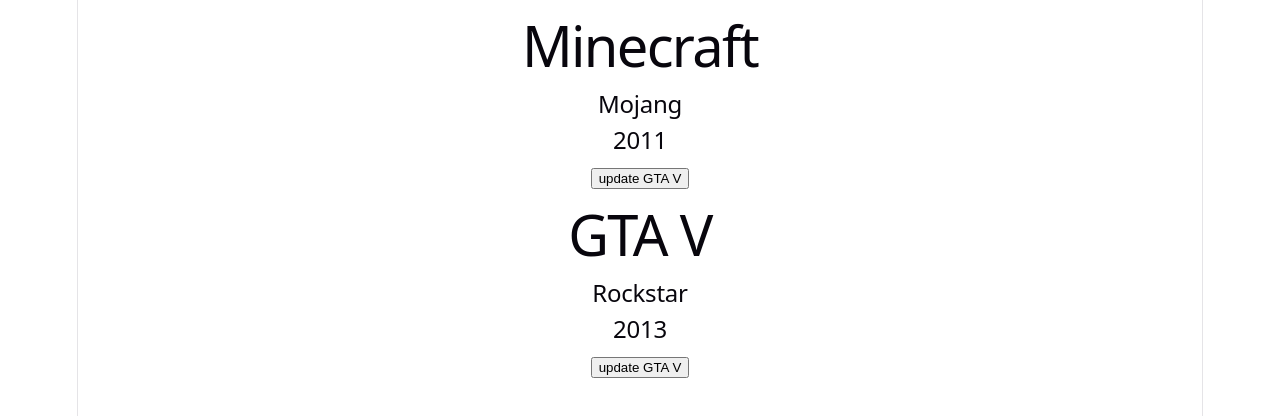
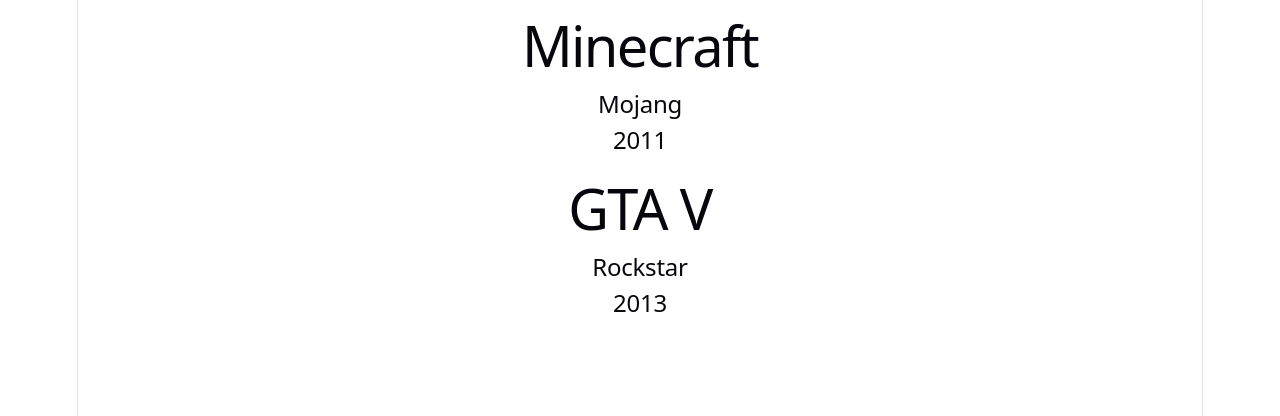
Before and after one commit to abbafadil/abbafadil.github.io, a React (Vite) app: page / in a window 1280 px wide. Shown: the top 416 px of the page. Built offline with nearby package versions, Linux system fonts and the light colour scheme.

Commit message:
Regaldress I'm sick today, but I contenno the progres

```diff
--- a/src/App.jsx
+++ b/src/App.jsx
@@ -1,52 +1,44 @@
 import { useState } from "react";
 
-function App(){
-  const [favg, setFavg] = useState([{
-      name : "Minecraft" ,
-      company : "Mojang" ,
-      year : 2011
+function Game({ name, company, year }) {
+  return (
+    <div>
+      <h1>{name}</h1>
+      <h2>{company}</h2>
+      <h2>{year}</h2>
+    </div>
+  );
+}
+
+function App() {
+  const [favg, setFavg] = useState([
+    {
+      name: "Minecraft",
+      company: "Mojang",
+      year: 2011
     },
     {
-      name : "GTA V" ,
-      company : "Rockstar",
-      year : 2013
-    },])
+      name: "GTA V",
+      company: "Rockstar",
+      year: 2013
+    }
+  ]);
 
-    return(
-      <>
+  return (
+    <>
+      <Game
+        name="Minecraft"
+        company="Mojang"
+        year={2011}
+      />
 
-
-{favg.map((game) => {
-  return (
-    <div key={game.name}>
-      <h1>{game.name}</h1>
-      <h2>{game.company}</h2>
-      <h2>{game.year}</h2>
-
-      <button onClick={() => {
-        setFavg(
-          favg.map((game) => {
-           if (game.name === "GTA V") {
-            return{
-              ...game,
-              year : 2025
-            };
-           }
-           return game;
-          })
-        );
-      }}>
-        update GTA V
-      </button>
-    </div>
+      <Game
+        name="GTA V"
+        company="Rockstar"
+        year={2013}
+      />
+    </>
   );
-})}
-
-
-      </>
-    );
-
 }
 
-
 export default App;
```
